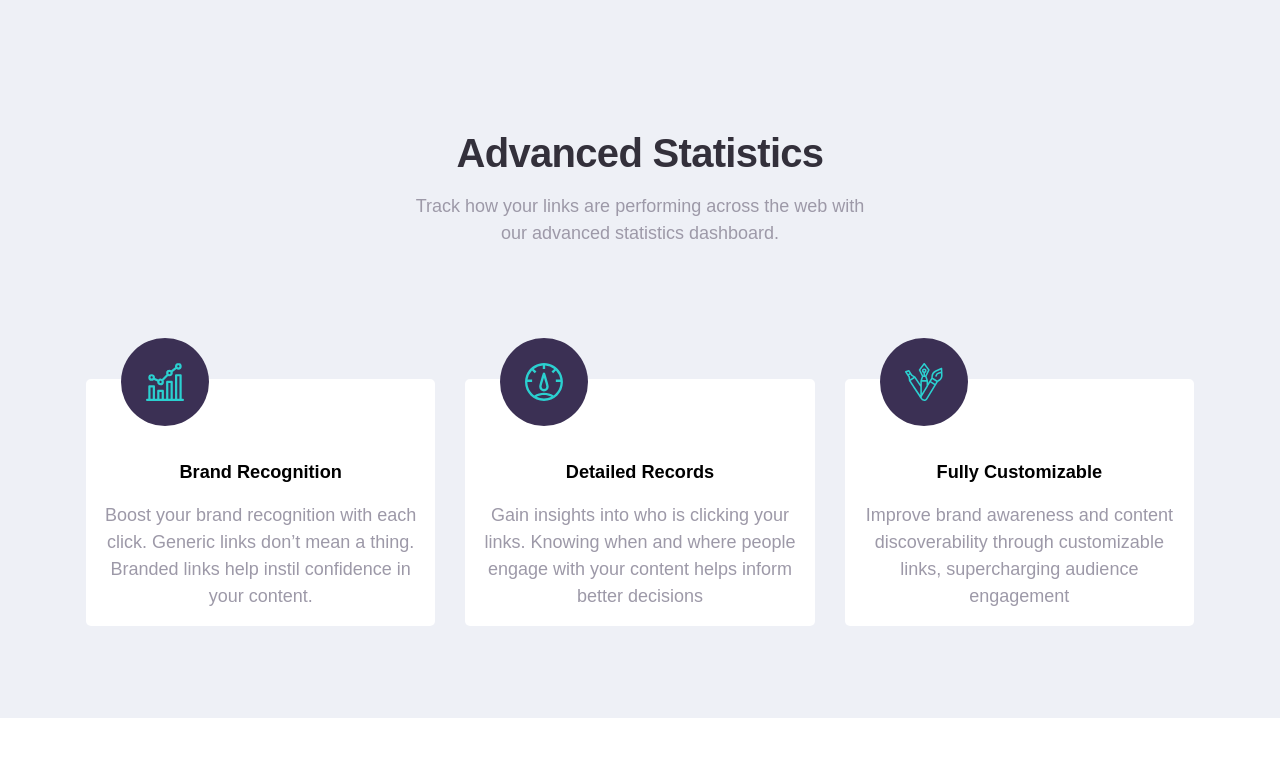
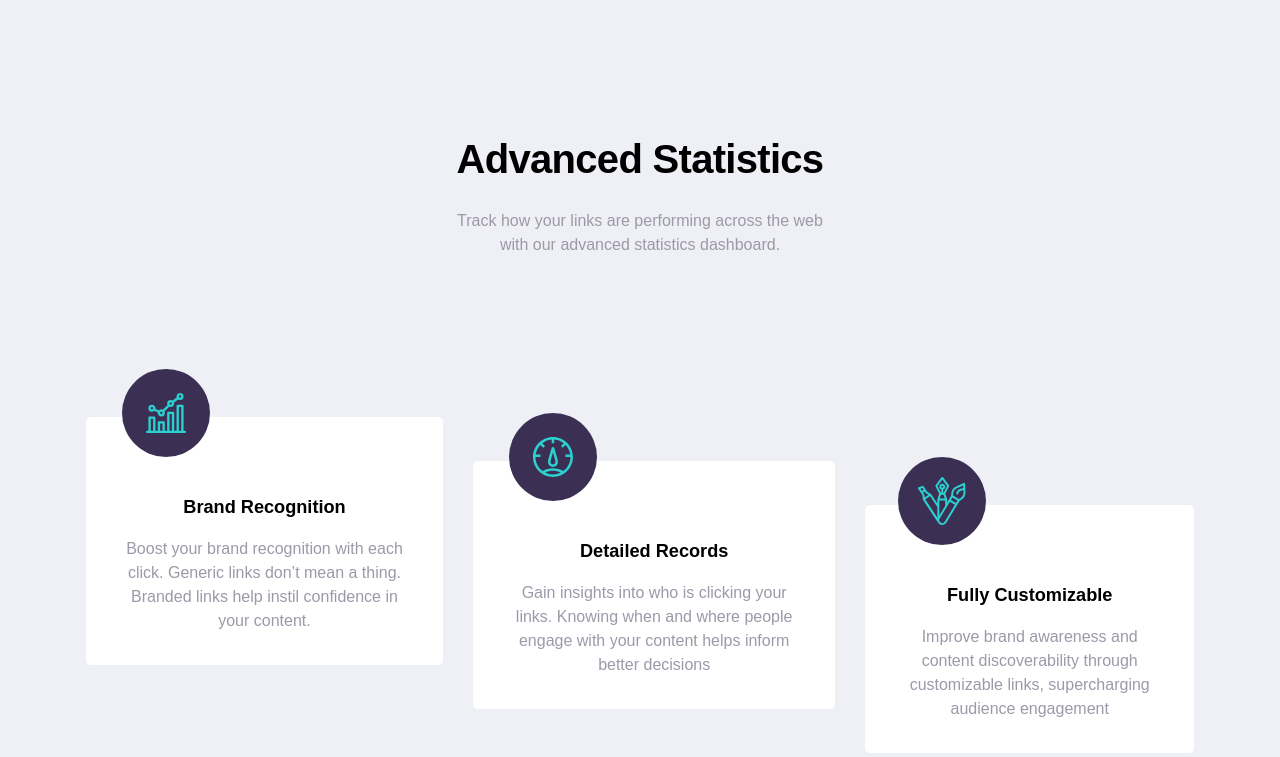
Before and after one commit to khaya05/link-shortener, a React (Vite) app: page / in a window 1280 px wide. Shown: the part 900-1657 px from the top of the page. Built offline with nearby package versions, Linux system fonts and the light colour scheme.

Commit message:
fixed bugs on links

```diff
--- a/index.html
+++ b/index.html
@@ -4,9 +4,12 @@
     <meta charset="UTF-8" />
     <link rel="icon" type="image/svg+xml" href="/vite.svg" />
     <meta name="viewport" content="width=device-width, initial-scale=1.0" />
+    <link rel="stylesheet" href="style.css">
     <title>Shortly</title>
   </head>
   <body>
+    <div id="hor-line"></div>
+    <div id="var-line"></div>
     <div id="root"></div>
     <script type="module" src="/src/main.jsx"></script>
   </body>
--- a/package.json
+++ b/package.json
@@ -9,6 +9,7 @@
     "preview": "vite preview"
   },
   "dependencies": {
+    "axios": "^1.1.3",
     "react": "^18.2.0",
     "react-dom": "^18.2.0",
     "react-icons": "^4.6.0",
--- a/src/components/Links.jsx
+++ b/src/components/Links.jsx
@@ -1,40 +1,95 @@
+import { useState } from 'react';
+import { useRef } from 'react';
+import axios from 'axios';
+import { nanoid } from 'nanoid';
 
-import '../styles/Links.css'
+import '../styles/Links.css';
+
 function Links() {
-  const links = [
-    // {
-    //   long: 'https://www.frontendmentor.io',
-    //   short: 'https://rel.ink/k4lKyk',
-    // },
-    // {
-    //   long: 'https://twitter.com/frontendmentor',
-    //   short: 'https://rel.ink/gxOXp9',
-    // },
-    // {
-    //   long: 'https://www.linkedin.com/company/frontend-mentor',
-    //   short: 'https://rel.ink/gob3X9',
-    // },
-  ];
+  const [links, setLinks] = useState([]);
+  const [longLink, setLongLink] = useState('');
+  const [shortLink, setShortLink] = useState('');
+  const [loading, setLoading] = useState(false);
+
+  const getShortLink = async (longLink) => {
+    setLoading(true);
+    axios
+      .get(`https://api.shrtco.de/v2/shorten`, {
+        params: { url: longLink },
+      })
+      .then((resp) => {
+        const shorterLink = resp.data.result['full_short_link'];
+        setShortLink(shorterLink);
+        setLoading(false);
+      })
+      .catch((err) => {
+        if (err) console.log(err);
+      });
+  };
+
+  const handleSubmit = (e) => {
+    e.preventDefault();
+    getShortLink(longLink);
+    if (!loading && shortLink !== '') {
+      setLinks((oldState) => {
+        return [
+          ...oldState,
+          { id: nanoid(), long: longLink, short: shortLink, copied: false },
+        ];
+      });
+      console.log(links);
+    }
+
+    // setLongLink('');
+  };
+
+  const handleCopy = (id) => {
+    const setText = (value) => {
+      setLinks((oldLinks) => {
+        return oldLinks.map((link) => {
+          return link.id === id ? { ...link, copied: value } : link;
+        });
+      });
+    };
+    setText(true);
+
+    const currentLink = links.find((link) => link.id === id);
+    navigator.clipboard.writeText(currentLink.short);
+
+    setText(false);
+  };
 
   return (
-    <div className='form-container'>
-      <form>
-        <input type="text" placeholder="shorten a link here..." />
-        {false && <p>please add a link</p>}
-        <button type="submit" onSubmit={() => {}}>
-          shorten it!
-        </button>
+    <div className="form-container">
+      <form onSubmit={handleSubmit}>
+        <input
+          type="text"
+          placeholder="shorten a link here..."
+          value={longLink}
+          onChange={(e) => setLongLink(e.target.value)}
+        />
+        {/* {false && <p>please add a link</p>} */}
+        <button type="submit">shorten it!</button>
       </form>
       <div>
-        {links?.map((link, index) => {
-          const { long, short } = link;
+        {links?.map((link) => {
+          const { long, short, id, copied } = link;
+          const styles = copied ? { backgroundColor: '#3A3054' } : [];
+          const text = copied ? 'Copied!' : 'Copy';
           return (
-            <article key={index}>
-              <div className='links-container'>
-                <p className='long-link'>{long}</p>
-                <div className='short-link-container'>
-                  <p className='short-link'>{short}</p>
-                  <button type="button" className='copy-link'>copy</button>
+            <article key={id}>
+              <div className="links-container">
+                <p className="long-link">{long}</p>
+                <div className="short-link-container">
+                  <p className="short-link">{short}</p>
+                  <button
+                    type="button"
+                    className="copy-link"
+                    onClick={() => handleCopy(id)}
+                    style={styles}
+                  >
+                    {text}
+                  </button>
                 </div>
               </div>
             </article>
--- a/src/components/Stats.jsx
+++ b/src/components/Stats.jsx
@@ -1,6 +1,13 @@
+import ReactDom from 'react-dom';
 import { stats } from './data';
 
 import '../styles/Stats.css';
+
+function HorizontalLine() {
+  return (
+    <>{ReactDom.createPortal(<div />, document.querySelector('#hor-line'))}</>
+  );
+}
 
 function Stats() {
   return (
@@ -10,23 +17,22 @@ function Stats() {
         Track how your links are performing across the web with our advanced
         statistics dashboard.
       </p>
-      {/* <div className="hor-line"></div>
-      <div className="ver-line"></div> */}
+      <HorizontalLine />
       <div className="stats-container">
         {stats.map((stat, index) => {
           const { icon, heading, paragraph, id } = stat;
-          const style =
-            screen.width > 672
-              ? { transform: `translate(${index * 120}px, '0px')` }
-              : {};
           return (
-            <article key={id} style={style}>
-              <div className="icon-container">
-                <img src={icon} alt="icon" />
+            <>
+              <div key={id} className={`feature-container feature_${index}`}>
+                <div className="icon-container">
+                  <img src={icon} alt="icon" />
+                </div>
+                <article  className={` feature`}>
+                  <h3>{heading}</h3>
+                  <p>{paragraph}</p>
+                </article>
               </div>
-              <h3>{heading}</h3>
-              <p>{paragraph}</p>
-            </article>
+            </>
           );
         })}
       </div>
--- a/src/styles/Main.css
+++ b/src/styles/Main.css
@@ -1,4 +1,5 @@
 .main{
   background-color: var(--Very-Light-Violet);
   /* background-color: ; */
+  padding-bottom: 1rem;
 }
--- a/src/styles/Stats.css
+++ b/src/styles/Stats.css
@@ -1,95 +1,80 @@
+.statistics {
+  padding-bottom: 5rem;
+  text-align: center;
+}
+
 .statistics h2 {
-  color: var(--Very-Dark-Blue);
   font-size: var(--secondary-heading);
   font-weight: 700;
   text-transform: capitalize;
   letter-spacing: -0.7px;
-  line-height: 48px;
-  /* padding-bottom: 7.5rem;  */
 }
 
-.statistics {
-  text-align: center;
-}
-
-.statistics p {
-  padding: 16px;
-  font-size: var(--body-p);
-}
-
-.statistics article {
-  position: relative;
-  background-color: white;
-  border-radius: 5px;
-  margin-bottom: 5.75rem;
-  padding-top: 5rem;
-  z-index: 1;
+.statistics h2 + p {
+  padding-inline: 7%;
+  max-width: 33rem;
+  margin: 20px auto 48px;
 }
 
 .icon-container {
-  position: absolute;
+  display: grid;
+  place-items: center;
   width: 88px;
   height: 88px;
-  padding: 25px;
+  background: var(--Dark-Violet);
+  padding: 10px;
   border-radius: 50%;
-  background: var(--Dark-Violet);
-  bottom: 11.59rem;
-  left: calc(50% - 48px);
+  position: relative;
+  top: 4rem;
+  left: calc(50% - 50px);
 }
 
-.stats-container {
-  margin-top: 5.72rem;
+.feature {
+  background-color: white;
+  border-radius: 5px;
+  padding: 77px 32px 32px;
+  z-index: 2;
 }
 
-.ver-line {
-  position: absolute;
-  height: 750px;
-  width: 8px;
-  background: var(--Cyan);
-  left: calc(50% - 8px);
-  top: 120rem;
-  z-index: 0;
+.feature h3 {
+  margin-bottom: 1rem;
+  font-size: var(--tertiary-heading);
+  font-weight: 700;
+  text-transform: capitalize;
 }
 
-article h3 {
-  font-size: var(--tertiary-heading);
-  font-weight: 700;
-}
-
-.stats-header-p{
-  margin-inline: auto;
-  width: 50ch;
+#hor-line div {
+  display: none;
 }
 
 @media (min-width: 42em) {
-  body{
-    overflow-x: hidden;
-  }
-  .ver-line {
-    display: none;
-  }
-
   .stats-container {
-    display: grid;
-    grid-template-columns: 1fr 1fr 1fr;
+    display: flex;
     gap: 30px;
   }
 
-  .stats-container:nth-child(0) {
-    border: 1px solid red;
+  .icon-container {
+    left: 10%;
   }
 
-  .icon-container{
-    left: 10%;
-    bottom: 12.5rem;
+  .feature_1 {
+    transform: translateY(2.75rem);
   }
 
-  .hor-line{
-    /* margin-left:; */
-    position: absolute;
-    width: calc(1108px - 15%);
-    height: 8px;
+  .feature_2 {
+    transform: translateY(5.5rem);
+  }
+
+  .main {
+    padding-bottom: 5rem;
+  }
+
+  #hor-line div{
+    display: block;
+    width:100%;
+    width: 8px;
     background-color: var(--Cyan);
-    bottom: -45.5rem
   }
+
+
 }
```
Also changed, not shown: src/components/Featureas.jsx (added, +37 -0 lines), 1 other file (tests, documents, lock files or other folders).
